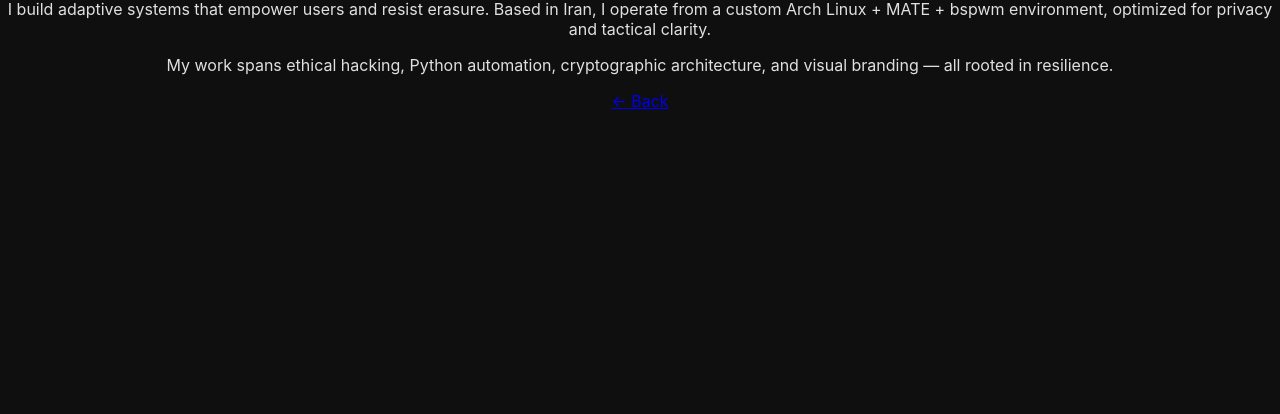
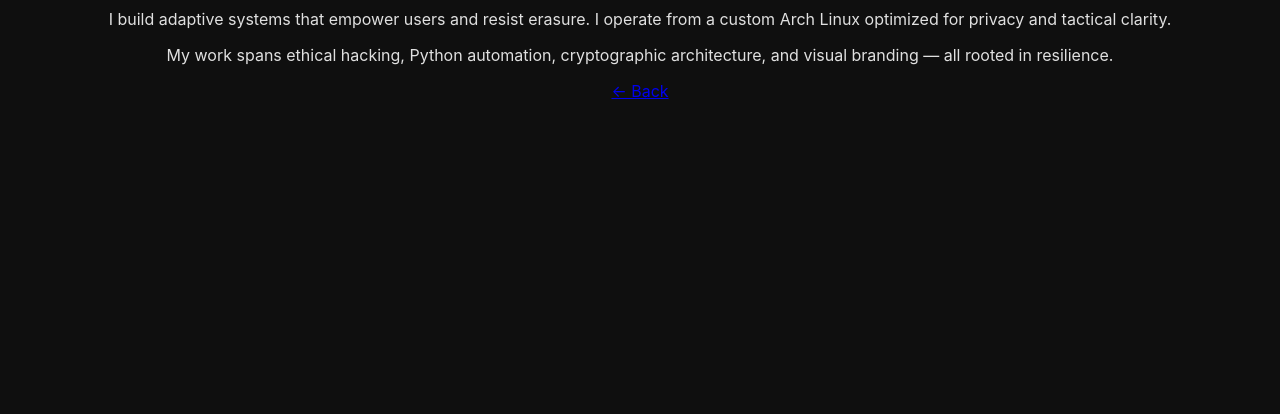
Before and after one commit to 0x5245445341/0x5245445341.github.io, a plain HTML site: page about.html in a window 1280 px wide. Shown: the part 386-800 px from the top of the page. Drawn offline with Linux system fonts and the light colour scheme.

Commit message:
Update about.html

```diff
--- a/about.html
+++ b/about.html
@@ -8,7 +8,7 @@
 <body>
   <div class="container">
     <h1>About Me</h1>
-    <p>I build adaptive systems that empower users and resist erasure. Based in Iran, I operate from a custom Arch Linux + MATE + bspwm environment, optimized for privacy and tactical clarity.</p>
+    <p>I build adaptive systems that empower users and resist erasure. I operate from a custom Arch Linux optimized for privacy and tactical clarity.</p>
     <p>My work spans ethical hacking, Python automation, cryptographic architecture, and visual branding — all rooted in resilience.</p>
     <a href="index.html">← Back</a>
   </div>
```
